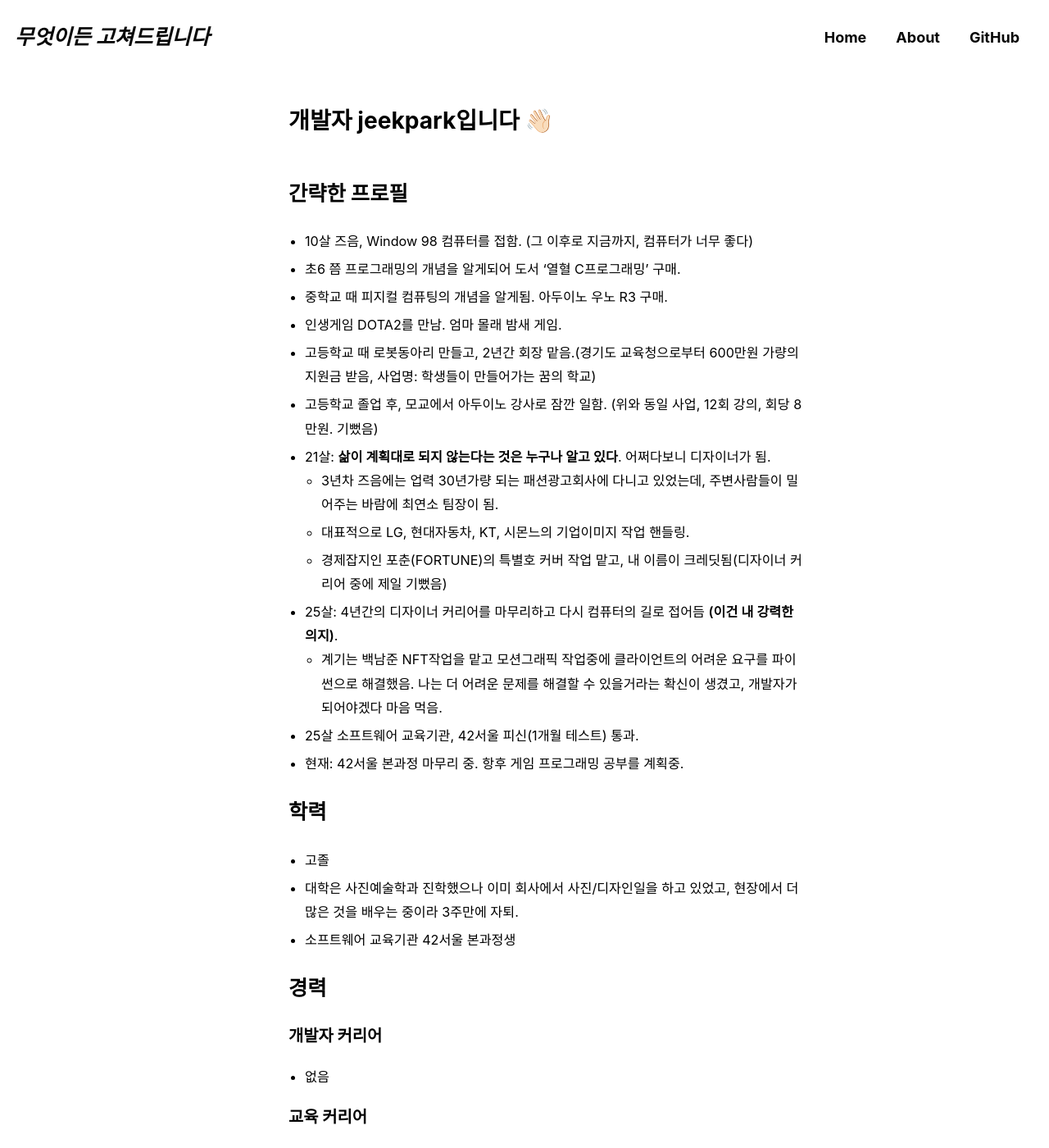
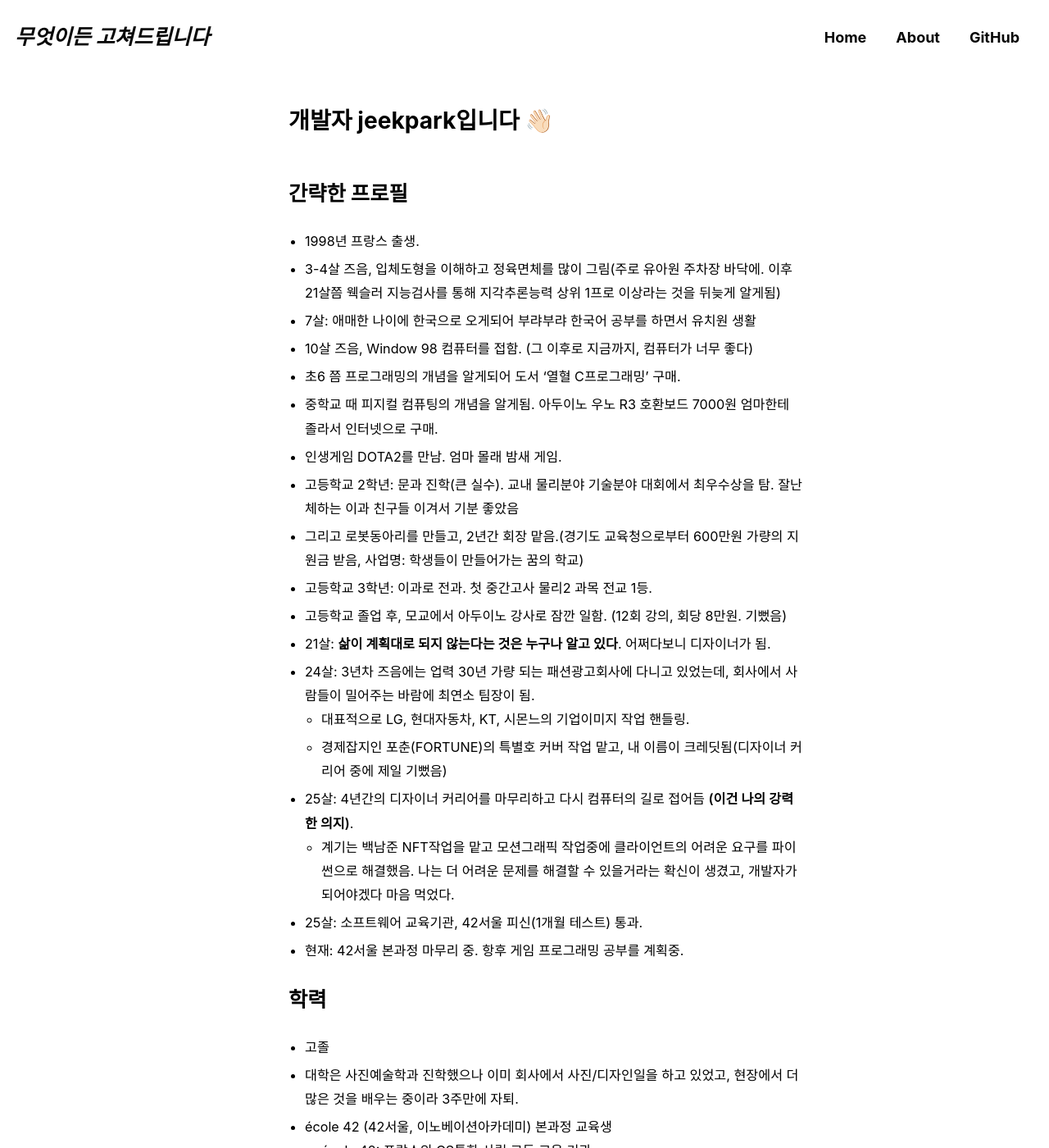
Before and after one commit to jeekpark/jeekpark.github.io, a Jekyll site: the page built from _pages/about.md, in a window 1280 px wide and 1400 px high. Shown: the whole window at 82% size. Built offline with Jekyll 4.4.1, drawn with Linux system fonts in a browser that asks for light colours; cached includes are drawn as plain includes; some web fonts are replaced; some of the changed text lies outside the part shown.

Commit message:
Update about.md

```diff
--- a/_pages/about.md
+++ b/_pages/about.md
@@ -7,25 +7,32 @@ comments: false
 
 # 간략한 프로필
 
+- 1998년 프랑스 출생.
+- 3-4살 즈음, 입체도형을 이해하고 정육면체를 많이 그림(주로 유아원 주차장 바닥에. 이후 21살쯤 웩슬러 지능검사를 통해 지각추론능력 상위 1프로 이상라는 것을 뒤늦게 알게됨)
+- 7살: 애매한 나이에 한국으로 오게되어 부랴부랴 한국어 공부를 하면서 유치원 생활
 - 10살 즈음, Window 98 컴퓨터를 접함. (그 이후로 지금까지, 컴퓨터가 너무 좋다)
 - 초6 쯤 프로그래밍의 개념을 알게되어 도서 '열혈 C프로그래밍' 구매.
-- 중학교 때 피지컬 컴퓨팅의 개념을 알게됨. 아두이노 우노 R3 구매.
+- 중학교 때 피지컬 컴퓨팅의 개념을 알게됨. 아두이노 우노 R3 호환보드 7000원 엄마한테 졸라서 인터넷으로 구매.
 - 인생게임 DOTA2를 만남. 엄마 몰래 밤새 게임.
-- 고등학교 때 로봇동아리 만들고, 2년간 회장 맡음.(경기도 교육청으로부터 600만원 가량의 지원금 받음, 사업명: 학생들이 만들어가는 꿈의 학교)
-- 고등학교 졸업 후, 모교에서 아두이노 강사로 잠깐 일함. (위와 동일 사업, 12회 강의, 회당 8만원. 기뻤음)
+- 고등학교 2학년: 문과 진학(큰 실수). 교내 물리분야 기술분야 대회에서 최우수상을 탐. 잘난체하는 이과 친구들 이겨서 기분 좋았음
+- 그리고 로봇동아리를 만들고, 2년간 회장 맡음.(경기도 교육청으로부터 600만원 가량의 지원금 받음, 사업명: 학생들이 만들어가는 꿈의 학교)
+- 고등학교 3학년: 이과로 전과. 첫 중간고사 물리2 과목 전교 1등.
+- 고등학교 졸업 후, 모교에서 아두이노 강사로 잠깐 일함. (12회 강의, 회당 8만원. 기뻤음)
 - 21살: **삶이 계획대로 되지 않는다는 것은 누구나 알고 있다**. 어쩌다보니 디자이너가 됨.
-    - 3년차 즈음에는 업력 30년가량 되는 패션광고회사에 다니고 있었는데, 주변사람들이 밀어주는 바람에 최연소 팀장이 됨.
+- 24살: 3년차 즈음에는 업력 30년 가량 되는 패션광고회사에 다니고 있었는데, 회사에서 사람들이 밀어주는 바람에 최연소 팀장이 됨.
     - 대표적으로 LG, 현대자동차, KT, 시몬느의 기업이미지 작업 핸들링.
     - 경제잡지인 포춘(FORTUNE)의 특별호 커버 작업 맡고, 내 이름이 크레딧됨(디자이너 커리어 중에 제일 기뻤음)
-- 25살: 4년간의 디자이너 커리어를 마무리하고 다시 컴퓨터의 길로 접어듬 **(이건 내 강력한 의지)**.
-    - 계기는 백남준 NFT작업을 맡고 모션그래픽 작업중에 클라이언트의 어려운 요구를 파이썬으로 해결했음. 나는 더 어려운 문제를 해결할 수 있을거라는 확신이 생겼고, 개발자가 되어야겠다 마음 먹음.
-- 25살 소프트웨어 교육기관, 42서울 피신(1개월 테스트) 통과.
+- 25살: 4년간의 디자이너 커리어를 마무리하고 다시 컴퓨터의 길로 접어듬 **(이건 나의 강력한 의지)**.
+    - 계기는 백남준 NFT작업을 맡고 모션그래픽 작업중에 클라이언트의 어려운 요구를 파이썬으로 해결했음. 나는 더 어려운 문제를 해결할 수 있을거라는 확신이 생겼고, 개발자가 되어야겠다 마음 먹었다.
+- 25살: 소프트웨어 교육기관, 42서울 피신(1개월 테스트) 통과.
 - 현재: 42서울 본과정 마무리 중. 항후 게임 프로그래밍 공부를 계획중.
 
 # 학력
 - 고졸
 - 대학은 사진예술학과 진학했으나 이미 회사에서 사진/디자인일을 하고 있었고, 현장에서 더 많은 것을 배우는 중이라 3주만에 자퇴.
-- 소프트웨어 교육기관 42서울 본과정생
+- école 42 (42서울, 이노베이션아카데미) 본과정 교육생
+    - école 42: 프랑스의 CS특화 사립 고등 교육 기관.
+    - 라이브러리 개발부터 시작해 운영체제, 네트워크, 자료구조, 알고리즘 등의 컴퓨터공학 지식을 C/C++ 프로젝트로 배우는 프랑스의 IT 혁신학교
 
 # 경력
 
@@ -40,13 +47,12 @@ comments: false
 - 도프앤컴퍼니, 광고브랜드디자인 팀장 (2020.10~2022.11)
     - 현대자동차그룹, Brand archive, design [*****]
     - LG전자, Brand design [MADE IN CHANGWON]
-    - KT, Brand design, invertisement, [Beautiful new world]
+    - KT, Brand design, invertisement, [Beautiful New World]
     - 시몬느, Brand archive, brand design
     - FORTUNE KOREA, Magazine cover design, cover photo
 - DADA, Freelance photographer (2020~2022)
 - New Eye Group, Freelance designer (2019~2020)
 - (주)블루나래, Game & AR, Planning Department, designer (2018~2019)
-
 
 # 취미
 - 컴퓨터
```
